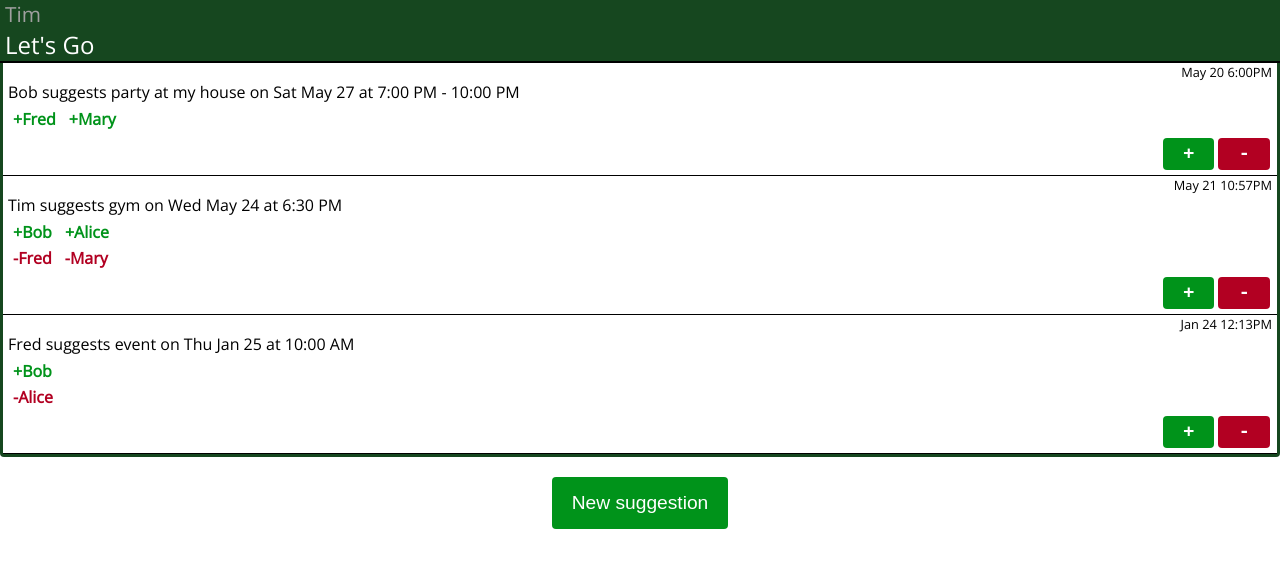
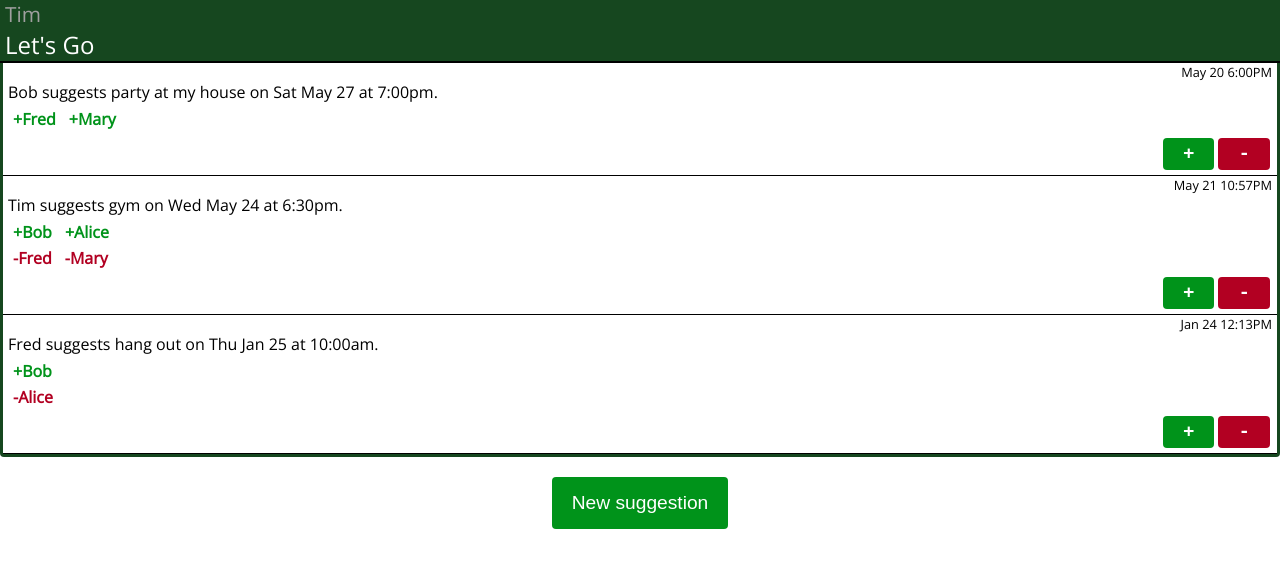
Before and after one commit to SlimTim10/LetsGo, a React (Create React App) app: page / in a window 1280 px wide. Shown: the top 568 px of the page. Built offline with nearby package versions, Linux system fonts and the light colour scheme.

Commit message:
Refactor users into array (simulating database)

```diff
--- a/src/App.js
+++ b/src/App.js
@@ -4,6 +4,14 @@ import Messages from './Messages';
 import Suggestion from './Suggestion';
 import Status from './Status';
 import './App.css';
+
+const Users = [
+  {id: 0, name: "Tim"},
+  {id: 1, name: 'Fred'},
+  {id: 2, name: 'Mary'},
+  {id: 3, name: "Bob"},
+  {id: 4, name: "Alice"},
+];
 
 class App extends Component {
   constructor(props) {
@@ -12,29 +20,34 @@ class App extends Component {
     const message1 = {
       id: 1,
       date: new Date('May 20, 2017 18:00:00'),
-      content: "Bob suggests party at my house on Sat May 27 at 7:00 PM - 10:00 PM",
+      content: {
+        user: Users[3],
+        event: 'party at my house',
+        date: new Date('May 27, 2017 19:00:00')
+      },
       people: [
-        { id: 1, name: "Fred", status: Status.going },
-        { id: 2, name: "Mary", status: Status.going },
+        { user: Users[1], status: Status.going },
+        { user: Users[2], status: Status.going },
       ]
     };
     const message2 = {
       id: 2,
       date: new Date('May 21, 2017 22:57:00'),
-      content: "Tim suggests gym on Wed May 24 at 6:30 PM",
+      content: {
+        user: Users[0],
+        event: 'gym',
+        date: new Date('May 24, 2017 18:30:00')
+      },
       people: [
-        { id: 3, name: "Bob", status: Status.going },
-        { id: 1, name: "Fred", status: Status.notGoing },
-        { id: 4, name: "Alice", status: Status.going },
-        { id: 2, name: "Mary", status: Status.notGoing },
+        { user: Users[3], status: Status.going },
+        { user: Users[1], status: Status.notGoing },
+        { user: Users[4], status: Status.going },
+        { user: Users[2], status: Status.notGoing },
       ]
     };
 
     this.state = {
-      currentUser: {
-        id: 0,
-        name: "Tim"
-      },
+      currentUser: Users[0],
       messages: [message1, message2]
     };
 
@@ -53,10 +66,14 @@ class App extends Component {
       const newMessage = {
         id: 3,
         date: new Date('January 24, 2018 12:13:00'),
-        content: "Fred suggests event on Thu Jan 25 at 10:00 AM",
+        content: {
+          user: Users[1],
+          event: 'hang out',
+          date: new Date('Jan 25, 2018 10:00:00')
+        },
         people: [
-          { id: 4, name: "Alice", status: Status.notGoing },
-          { id: 3, name: "Bob", status: Status.going },
+          { user: Users[4], status: Status.notGoing },
+          { user: Users[3], status: Status.going },
         ]
       };
       this.sendNewMessage(newMessage);
--- a/src/Message.js
+++ b/src/Message.js
@@ -16,12 +16,11 @@ class Message extends Component {
 
   handleButton(status) {
     const me = this.props.user;
-    me.status = status;
 
     const people = removePersonById(this.state.people, me.id);
 
     this.setState({
-      people: addPerson(people, me),
+      people: addPerson(people, {user: me, status: status}),
       myStatus: status
     });
   }
@@ -29,6 +28,7 @@ class Message extends Component {
   render() {
     const data = this.props.data;
     const messageDate = moment(data.date).format("MMM D h:mmA");
+    const messageContent = formatMessageContent(data.content);
     const people = this.state.people;
 
     const buttonPlus = createButtonPlus(this.state.myStatus, this.handleButton);
@@ -37,7 +37,7 @@ class Message extends Component {
     return (
       <div className="message">
         <div className="message-date">{messageDate}</div>
-        <div className="message-content">{data.content}</div>
+        <div className="message-content">{messageContent}</div>
         <div className="message-people">
           <div className="people-going">{peopleGoing(people)}</div>
           <div className="people-not-going">{peopleNotGoing(people)}</div>
@@ -56,7 +56,7 @@ function peopleGoing(people) {
   return people
     .filter(p => p.status === Status.going)
     .map(p => {
-      return <div key={p.id} className="person going">{p.name}</div>;
+      return <div key={p.user.id} className="person going">{p.user.name}</div>;
     });
 }
 
@@ -64,7 +64,7 @@ function peopleNotGoing(people) {
   return people
     .filter(p => p.status === Status.notGoing)
     .map(p => {
-      return <div key={p.id} className="person not-going">{p.name}</div>;
+      return <div key={p.user.id} className="person not-going">{p.user.name}</div>;
     });
 }
 
@@ -73,7 +73,7 @@ function addPerson(people, person) {
 }
 
 function removePersonById(people, id) {
-  return people.filter(p => p.id !== id);
+  return people.filter(p => p.user.id !== id);
 }
 
 function createButtonPlus(status, onclick) {
@@ -91,3 +91,9 @@ function createButtonMinus(status, onclick) {
     return <button className="btn btn-disabled">-</button>;
   }
 }
+
+function formatMessageContent(content) {
+  const date = moment(content.date).format('ddd MMM D');
+  const time = moment(content.date).format('h:mma');
+  return `${content.user.name} suggests ${content.event} on ${date} at ${time}.`;
+}
--- a/src/Suggestion.js
+++ b/src/Suggestion.js
@@ -64,17 +64,21 @@ class Suggestion extends Component {
 
   submitSuggestion() {
     const me = this.props.user;
-    me.status = Status.going;
 
-    const messageDate = new Date('Jan 26, 2017 14:46:00');
     const suggestion = this.state.value;
-    const eventDate = "Sat Jan 27 at 11:00 AM"; // TODO: Use value from date selector
+    const eventDate = new Date('Jan 27, 2018 11:00:00'); // TODO: Use value from date selector
 
     const newMessage = {
       id: 4,
-      date: messageDate,
-      content: me.name + " suggests " + suggestion + " on " + eventDate,
-      people: [ me ]
+      date: new Date(),
+      content: {
+        user: me,
+        event: suggestion,
+        date: eventDate
+      },
+      people: [
+        { user: me, status: Status.going }
+      ]
     };
     this.props.sendNewMessage(newMessage);
   }
```
